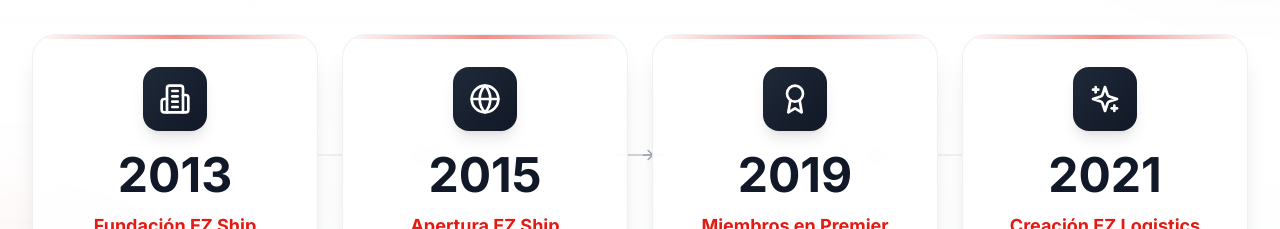
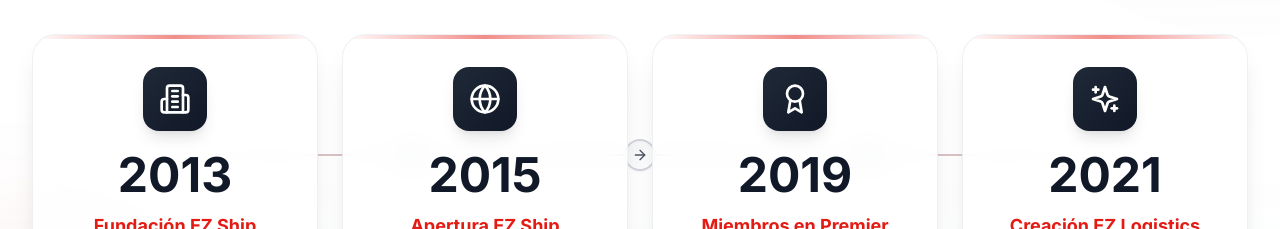
Before and after one commit to cookiecodespy/Ez_webpage, a React (Vite) app: page / in a window 1280 px wide. Shown: the part 4100-4329 px from the top of the page. Built offline with nearby package versions, Linux system fonts and the light colour scheme.

Commit message:
Revert service process to previous design and enhance Nuestro Recorrido timeline with professional arrows

```diff
--- a/src/components/Stats.tsx
+++ b/src/components/Stats.tsx
@@ -147,16 +147,28 @@
         <div className="relative">
           {/* Línea conectora horizontal - visible solo en desktop */}
           <div className="hidden lg:block absolute top-[120px] left-[12.5%] right-[12.5%] h-0.5">
-            <div className="absolute inset-0 bg-gradient-to-r from-transparent via-gray-300 to-transparent" />
-            {/* Flechas decorativas */}
-            <div className="absolute left-1/4 top-1/2 -translate-y-1/2 text-gray-400">
-              <ArrowRight className="h-4 w-4" />
+            <div className="absolute inset-0 bg-gradient-to-r from-[#E41B13]/20 via-gray-400 to-[#E41B13]/20" />
+            {/* Flechas profesionales */}
+            <div className="absolute left-1/4 top-1/2 -translate-y-1/2 -translate-x-1/2">
+              <div className="relative">
+                <div className="w-8 h-8 rounded-full bg-gradient-to-br from-gray-100 to-white border-2 border-gray-300 flex items-center justify-center shadow-sm">
+                  <ArrowRight className="h-4 w-4 text-gray-600" />
+                </div>
+              </div>
             </div>
-            <div className="absolute left-2/4 top-1/2 -translate-y-1/2 text-gray-400">
-              <ArrowRight className="h-4 w-4" />
+            <div className="absolute left-2/4 top-1/2 -translate-y-1/2 -translate-x-1/2">
+              <div className="relative">
+                <div className="w-8 h-8 rounded-full bg-gradient-to-br from-gray-100 to-white border-2 border-gray-300 flex items-center justify-center shadow-sm">
+                  <ArrowRight className="h-4 w-4 text-gray-600" />
+                </div>
+              </div>
             </div>
-            <div className="absolute left-3/4 top-1/2 -translate-y-1/2 text-gray-400">
-              <ArrowRight className="h-4 w-4" />
+            <div className="absolute left-3/4 top-1/2 -translate-y-1/2 -translate-x-1/2">
+              <div className="relative">
+                <div className="w-8 h-8 rounded-full bg-gradient-to-br from-gray-100 to-white border-2 border-gray-300 flex items-center justify-center shadow-sm">
+                  <ArrowRight className="h-4 w-4 text-gray-600" />
+                </div>
+              </div>
             </div>
           </div>
 
--- a/src/pages/ServiceDetail.tsx
+++ b/src/pages/ServiceDetail.tsx
@@ -784,8 +784,8 @@
 
               <div className="space-y-8 md:space-y-12">
                 {service.process.map((step, index) => (
-                  <React.Fragment key={index}>
                   <motion.div
+                    key={index}
                     className="relative flex gap-6 md:gap-8 items-center"
                     initial={{ opacity: 0, x: -30 }}
                     whileInView={{ opacity: 1, x: 0 }}
@@ -841,26 +841,6 @@
                       </div>
                     </motion.div>
                   </motion.div>
-
-                    {/* Flecha visual entre tarjetas (excepto después de la última) */}
-                    {index < service.process.length - 1 && (
-                      <motion.div
-                        className="flex justify-center my-6 md:my-8"
-                        initial={{ opacity: 0, y: -10 }}
-                        whileInView={{ opacity: 1, y: 0 }}
-                        viewport={{ once: true }}
-                        transition={{ delay: 0.3 }}
-                      >
-                        <div className="flex flex-col items-center gap-2">
-                          <div className="w-px h-8 bg-gradient-to-b from-[#E41B13] to-blue-400" />
-                          <div className="w-10 h-10 rounded-full bg-gradient-to-br from-blue-500/20 to-[#E41B13]/20 border-2 border-blue-400/30 flex items-center justify-center">
-                            <ChevronRight className="h-5 w-5 text-blue-500 rotate-90" />
-                          </div>
-                          <div className="w-px h-8 bg-gradient-to-b from-blue-400 to-green-400" />
-                        </div>
-                      </motion.div>
-                    )}
-                  </React.Fragment>
                 ))}
               </div>
             </div>
```
Lines whose indentation alone changed are shown as unchanged.
